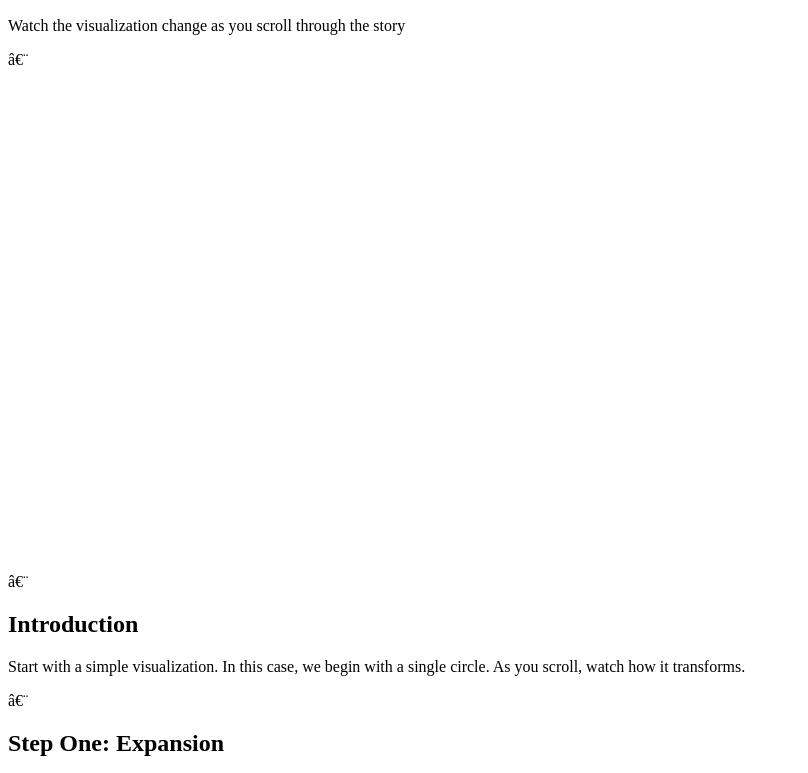
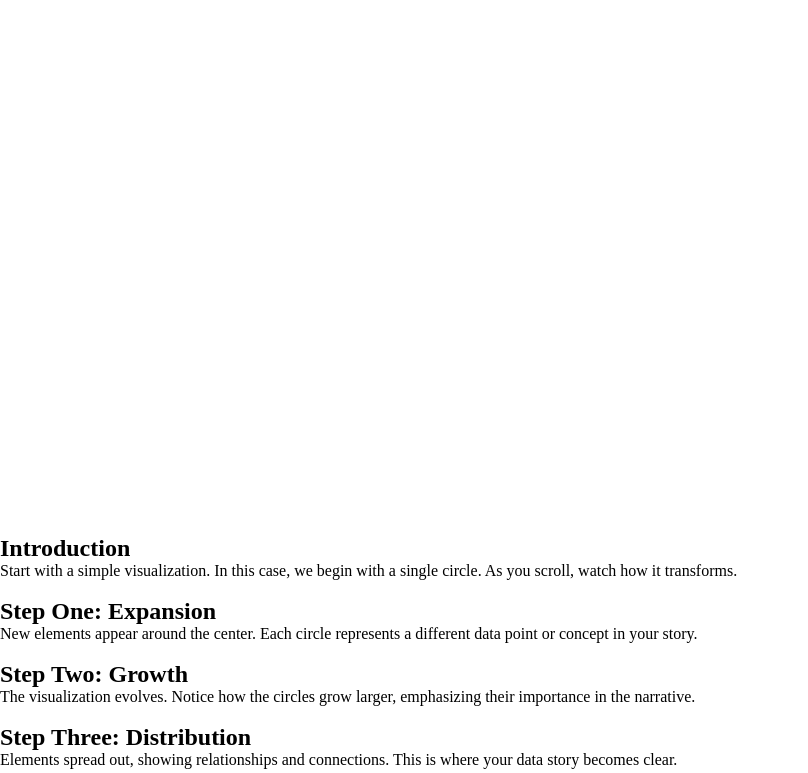
Before and after one commit to janel103/thirteen-years, a plain HTML site: page index.html in a window 1280 px wide. Shown: the part 50-823 px from the top of the page, without its empty margins (0-808 px from the left). Drawn offline with Linux system fonts and the light colour scheme.

Commit message:
Update index.html

```diff
--- a/index.html
+++ b/index.html
@@ -1,11 +1,10 @@
 <!DOCTYPE html>
 <html lang="en">
 <head>
-    <link rel='stylesheet' ref=index.css ttype='text'/>
-    <style>
     <meta charset="UTF-8">
     <meta name="viewport" content="width=device-width, initial-scale=1.0">
     <title>Sticky Scrollytelling</title>
+
     <style>
         * {
             margin: 0;
@@ -298,6 +297,5 @@
         // Initialize with first animation
         animations[0]();
     </script>
-</style>
 </body>
 </html>
```
